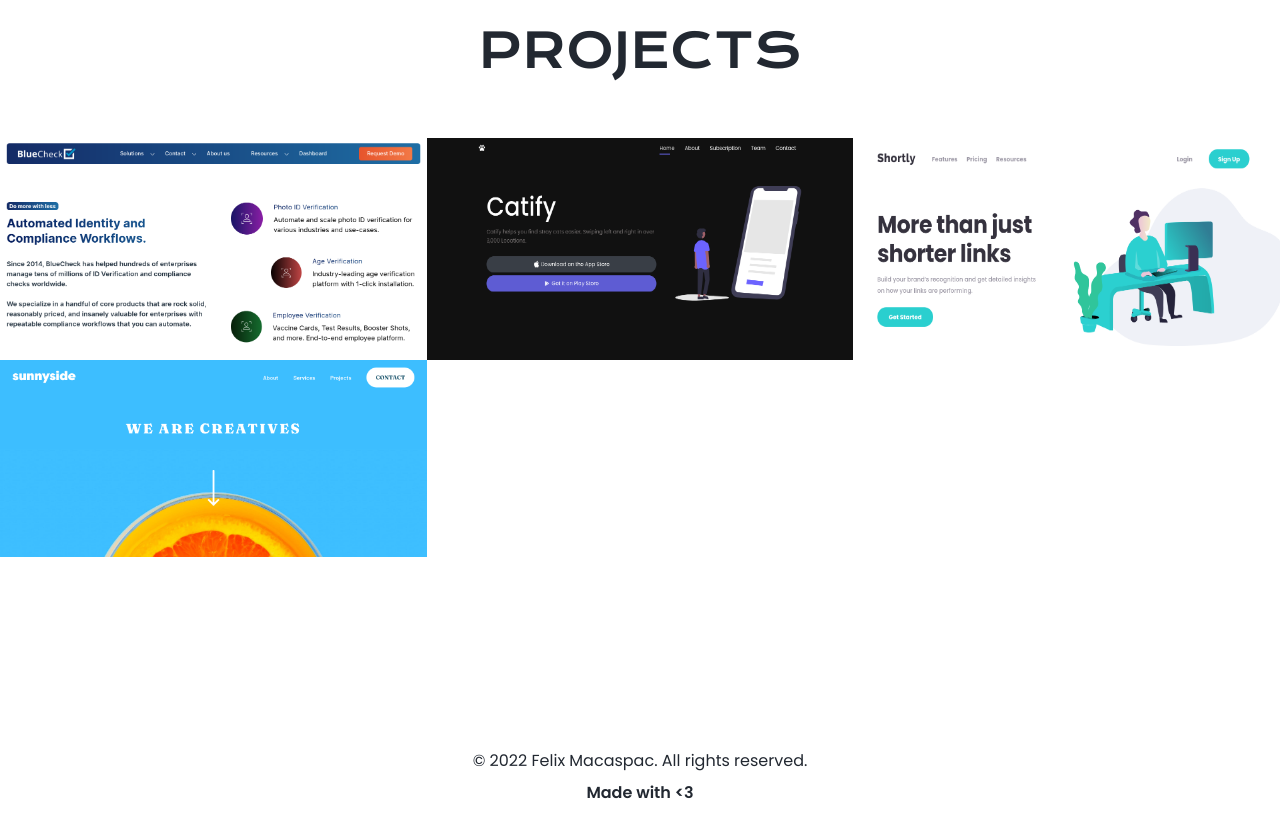
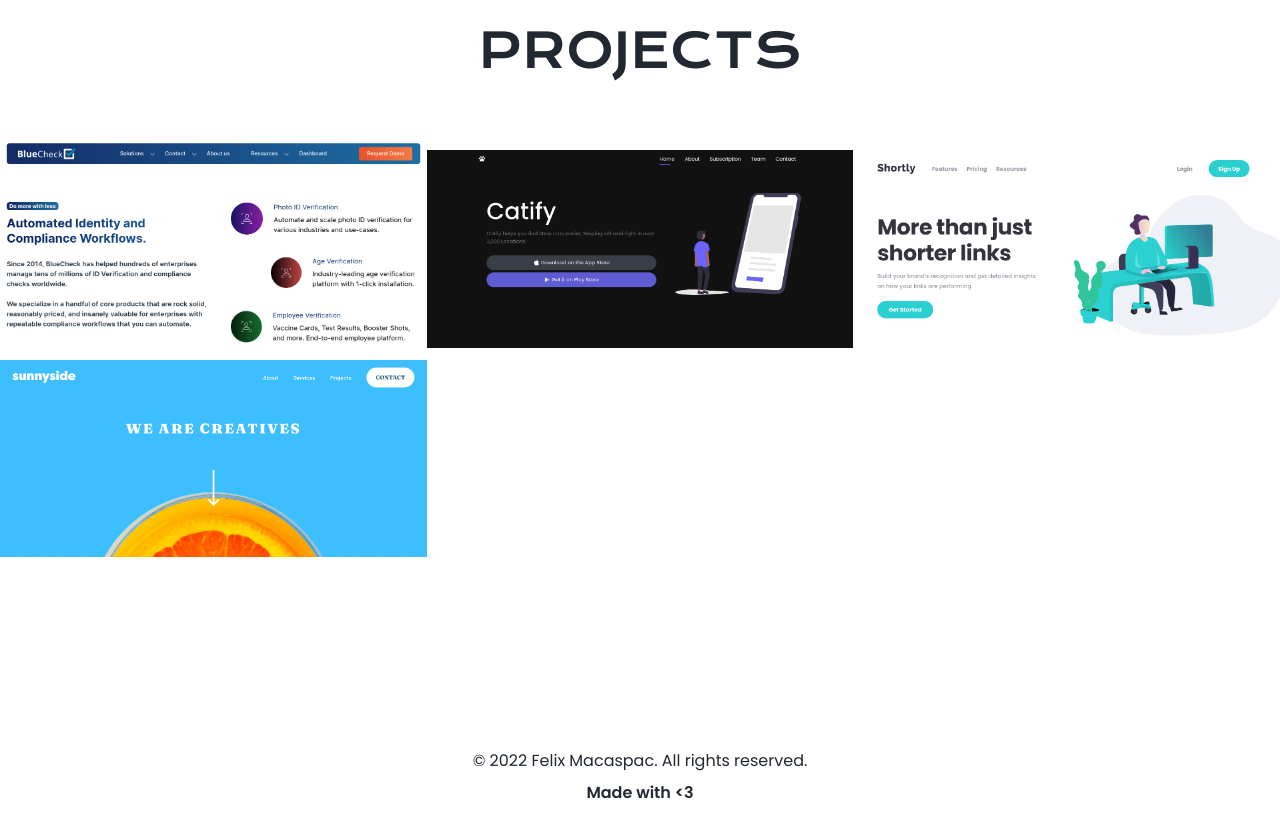
Before and after one commit to felixmacaspac/felixmacaspac.dev, a React (Vite) app: page / in a window 1280 px wide. Shown: the part 2620-3457 px from the top of the page. Built offline with nearby package versions, Linux system fonts and the light colour scheme.

Commit message:
🐛 bugfix image width broken in safari

```diff
--- a/src/components/CardGrid/index.jsx
+++ b/src/components/CardGrid/index.jsx
@@ -32,7 +32,7 @@ const CardGrid = () => {
         <a href={proj.link} key={index} className="flex" target="_blank">
           <div className="relative">
             <img
-              className="h-full cursor-pointer ease-in transition-all hover:filter hover:shadow-xl dark:opacity-20 dark:hover:opacity-100"
+              className="w-full object-contain h-full cursor-pointer ease-in transition-all hover:filter hover:shadow-xl dark:opacity-20 dark:hover:opacity-100"
               src={proj.image}
               alt={proj.heading}
             />
```
